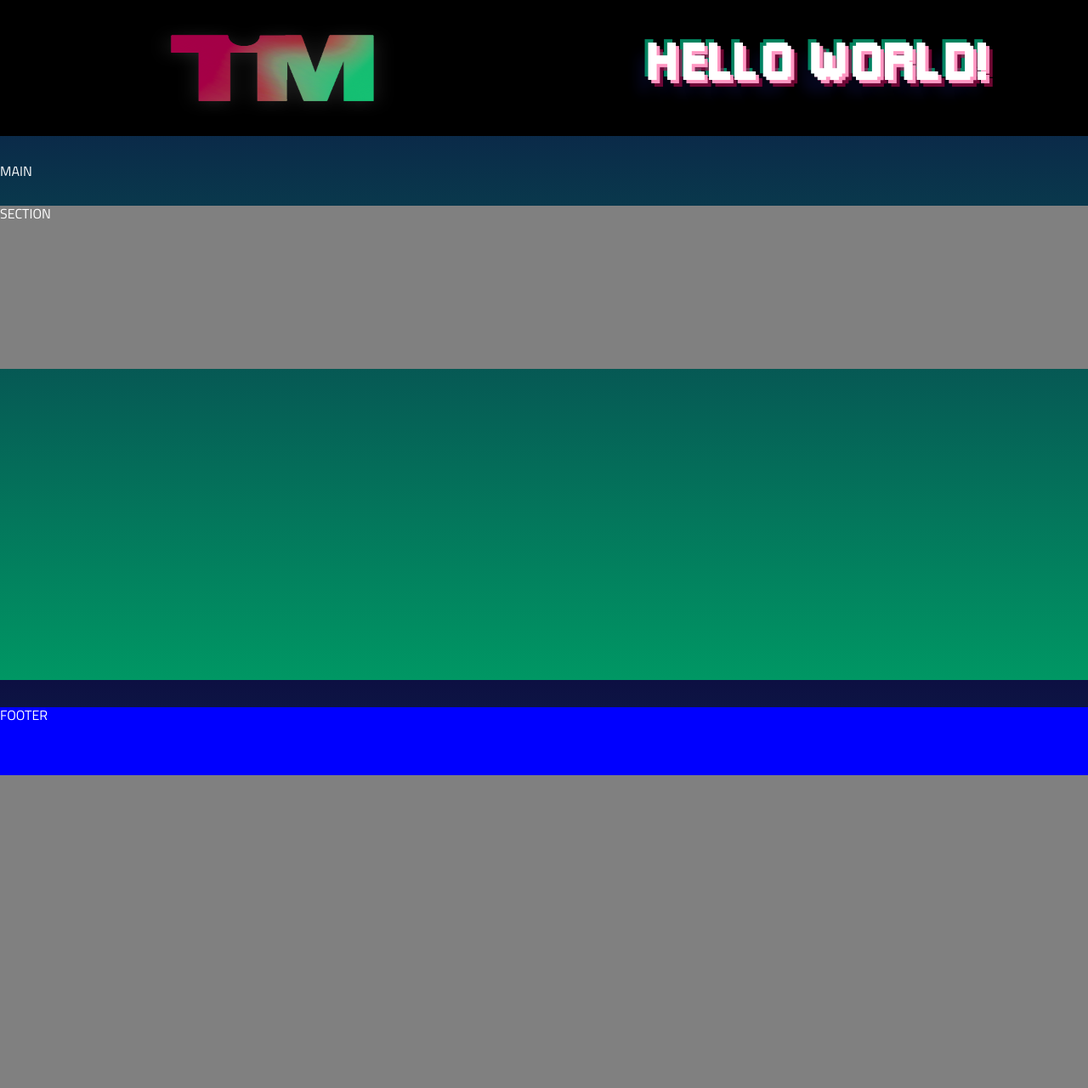
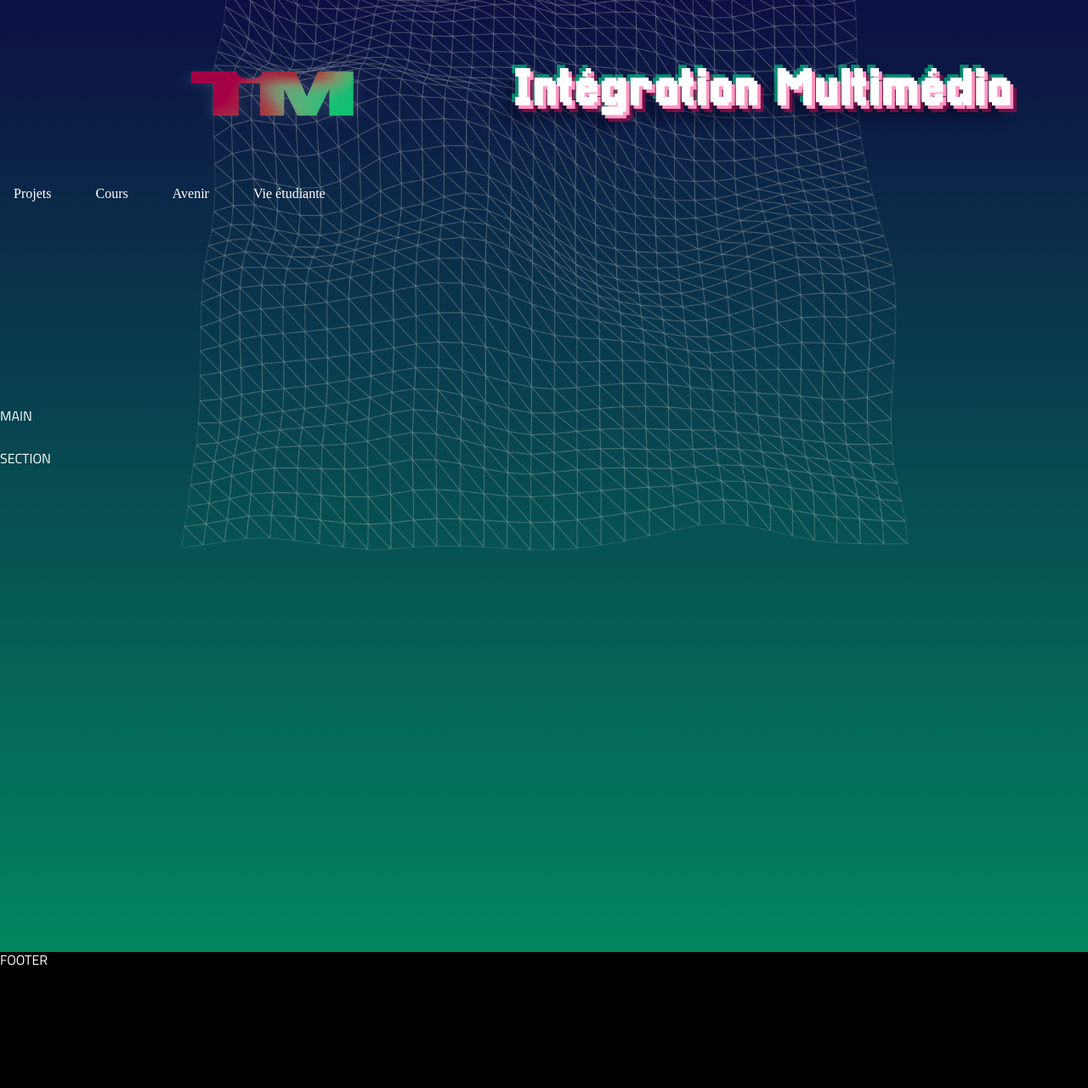
Before and after one commit to Projet-Web-Gr3/projet-tim, a PHP site: page / in a window 1280 px wide. Shown: the whole page at 85% size. Before the commit the page ends 912 px from the top, so only its background shows below. Run offline with PHP 8.4, Linux system fonts and the light colour scheme.

Commit message:
modification du style/ du JS

```diff
--- a/css/style.css
+++ b/css/style.css
@@ -328,7 +328,6 @@ template {
 
 body {
   width: 100vw;
-  height: 100vh;
   background: linear-gradient(180deg, var(--couleur-primaire) 0%, var(--couleur-secondaire) 100%);
   overflow-x: hidden;
   /* HEADER */
@@ -336,19 +335,38 @@ body {
   /* MAIN */
   /* FOOTER */
 }
+body:before {
+  content: "";
+  position: absolute;
+  top: -7rem;
+  left: 0;
+  width: 100%;
+  height: 100%;
+  opacity: 50%;
+  background-image: url("../images/GrilleTopology.png");
+  background-size: cover;
+  background-position: center;
+  background-repeat: no-repeat;
+  overflow-x: hidden;
+}
 body header {
-  width: 100%;
-  height: 20vh;
+  width: 100vw;
   position: fixed;
   display: flex;
-  flex-direction: row;
-  flex: 1 0 auto;
-  align-items: center;
+  flex-direction: column;
+  flex: 1 1 auto;
+  flex-wrap: wrap;
+  align-items: stretch;
   justify-content: center;
-  background-color: black;
+  background-color: transparent;
   transition: all 0.5s ease-in-out;
 }
-body header h1 {
+body header .logo-titre {
+  display: flex;
+  justify-content: center;
+  align-items: center;
+}
+body header .logo-titre h1 {
   width: 50%;
   color: white;
   display: flex;
@@ -357,15 +375,15 @@ body header h1 {
   opacity: 0;
   transition: opacity 0.5s ease-in-out;
 }
-body header .logo {
-  width: 50%;
-  height: 15rem;
+body header .logo-titre .logo {
+  width: 40%;
+  height: 10rem;
   transform: translate(50%, 20%);
   transition: all 0.5s ease-in-out;
 }
 body #header-placeholder {
   width: 100%;
-  height: 20vh;
+  height: 10vh;
 }
 body canvas {
   width: 100%;
@@ -378,19 +396,18 @@ body main {
   height: 80vh;
   display: flex;
   flex-direction: column;
-  margin-top: 2rem;
+  margin-top: 25rem;
   /* SECTION(S) */
 }
 body main section {
   width: 100%;
   height: 30%;
-  background-color: grey;
   color: white;
 }
 body footer {
   width: 100%;
-  height: 10vh;
-  background-color: blue;
+  height: 20vh;
+  background-color: black;
 }
 
 p {
@@ -410,3 +427,26 @@ h1 {
   filter: url(#crispify);
   text-shadow: 0.3vw 0.3vw 0px rgb(255, 151, 194), 0.6vw 0.6vw 0px rgba(167, 10, 75, 0.662745098), -0.3vw -0.3vw 0px rgba(0, 188, 135, 0.6980392157), -10px 15px 15px rgba(8, 9, 42, 0.8470588235);
 }
+
+nav {
+  width: 100%;
+  color: white;
+  display: flex;
+  flex-direction: row;
+  opacity: 0;
+  margin-bottom: 2rem;
+  transition: opacity 0.5s ease-in-out;
+}
+nav ul {
+  display: flex;
+  gap: 20px;
+}
+
+li {
+  list-style-type: none;
+  margin: 0 1rem;
+}
+li a {
+  color: white;
+  text-decoration: none;
+}
--- a/index.html
+++ b/index.html
@@ -15,14 +15,19 @@
     <canvas></canvas>
     <!-- Le header -->
     <header>
+        <div class="logo-titre">
             <!-- À VOIR SI ON GARDE LE LOGO -->
             <img src="images/LogoTim.png" alt="logo-TIM" class="logo">
-        <h1>HELLO WORLD!</h1>
+            <h1>Intégration Multimédia</h1>
+        </div>
 
             <!-- Navigation -->
             <nav>
                 <ul>
-
+                    <li><a href="">Projets</a></li>
+                    <li><a href="">Cours</a></li>
+                    <li><a href="">Avenir</a></li>
+                    <li><a href="">Vie étudiante</a></li>
                 </ul>
             </nav>
     </header>
--- a/js/index.js
+++ b/js/index.js
@@ -9,28 +9,18 @@ window.addEventListener('scroll', function() {
     const distanceFromTop = window.scrollY;
     const hPlaceholder = document.querySelector('#header-placeholder');
     const header = document.querySelector('header');
+    const nav = document.querySelector('nav');
 
-    if (distanceFromTop >= 100 && !aJoue)
+    if (distanceFromTop >= 50 && !aJoue)
     {
-        logo.style.width = '50%';
-        logo.style.height = '15rem';
+        logo.style.width = '40%';
+        logo.style.height = '10rem';
         logo.style.position = 'static';
         logo.style.transform = 'translate(0%, 0%)';
         title.style.opacity = '1';
         logo.style.top = '1rem';
         logo.style.left = '1rem';
+        nav.style.opacity = '1';
         aJoue = true;
     }
-
-    else if (distanceFromTop < 100 && !aJoue)
-    {
-        logo.style.width = '50%';
-        logo.style.height = '15rem';
-        logo.style.position = 'absolute';
-        logo.style.top = '50%';
-        logo.style.left = '0%';
-        logo.style.transform = 'translate(0%, -50%)';
-        title.style.opacity = '0';
-        header.style.height = '50vh';
-    }
 });
--- a/scss/_base.scss
+++ b/scss/_base.scss
@@ -7,24 +7,43 @@
 
 body {
     width: 100vw;
-    height: 100vh;
     @include gradient(var(--couleur-primaire), var(--couleur-secondaire));
 
     overflow-x: hidden;
 
+    &:before {
+        content: "";
+        position: absolute;
+        top: -7rem;
+        left: 0;
+        width: 100%;
+        height: 100%;
+        opacity: 50%;
+        background-image: url("../images/GrilleTopology.png");
+        background-size: cover;
+        background-position: center;
+        background-repeat: no-repeat;
+        overflow-x: hidden;
+    }
+
     /* HEADER */
     header {
-        width: 100%;
-        height: 20vh;
+        width: 100vw;
         position: fixed;
         display: flex;
-        flex-direction: row;
-        flex: 1 0 auto;
-        align-items: center;
+        flex-direction: column;
+        flex: 1 1 auto;
+        flex-wrap: wrap;
+        align-items: stretch;
         justify-content: center;
-        background-color: black;
+        background-color: transparent;
 
         transition: all 0.5s ease-in-out;
+
+        .logo-titre {
+            display: flex;
+            justify-content: center;
+            align-items: center;
 
             h1 {
                 width: 50%;
@@ -38,17 +57,18 @@ body {
             }
 
              .logo {
-            width: 50%;
-            height: 15rem;
+                width: 40%;
+                height: 10rem;
                 transform: translate(50%, 20%);
 
                  transition: all 0.5s ease-in-out;
              }
         }
+    }
 
     #header-placeholder {
         width: 100%;
-        height: 20vh;
+        height: 10vh;
     }
 
     /* CANVAS */
@@ -65,17 +85,14 @@ body {
         height: 80vh;
         display: flex;
         flex-direction: column;
-
-        // TEMPORAIRE
-        margin-top: 2rem;
+        margin-top: 25rem;  // TEMPORAIRE
 
             /* SECTION(S) */
             section {
                 width: 100%;
                 height: 30%;
 
-                // TEMPORAIRE
-                background-color: grey;
+                // background-color: grey;
                 color: white;
             }
     }
@@ -83,8 +100,9 @@ body {
     /* FOOTER */
     footer {
         width: 100%;
-        height: 10vh;
-        background-color: blue;
+        height: 20vh;
+
+        background-color: black;
     }
 }
 
--- /dev/null
+++ b/scss/_nav.scss
@@ -0,0 +1,25 @@
+nav {
+    width: 100%;
+    color: white;
+    display: flex;
+    flex-direction: row;
+    opacity: 0;
+    margin-bottom: 2rem;
+
+    transition: opacity 0.5s ease-in-out;
+
+    ul {
+        display: flex;
+        gap: 20px;
+    }
+}
+
+li {
+    list-style-type: none;
+    margin: 0 1rem;
+
+    a {
+        color: white;
+        text-decoration: none;
+    }
+}
--- a/scss/style.scss
+++ b/scss/style.scss
@@ -2,3 +2,4 @@
 @import "variables";
 @import "base";
 @import "h";
+@import "nav";
```
Also changed, not shown: images/GrilleTopology.png (added). Lines whose indentation alone changed are shown as unchanged.
